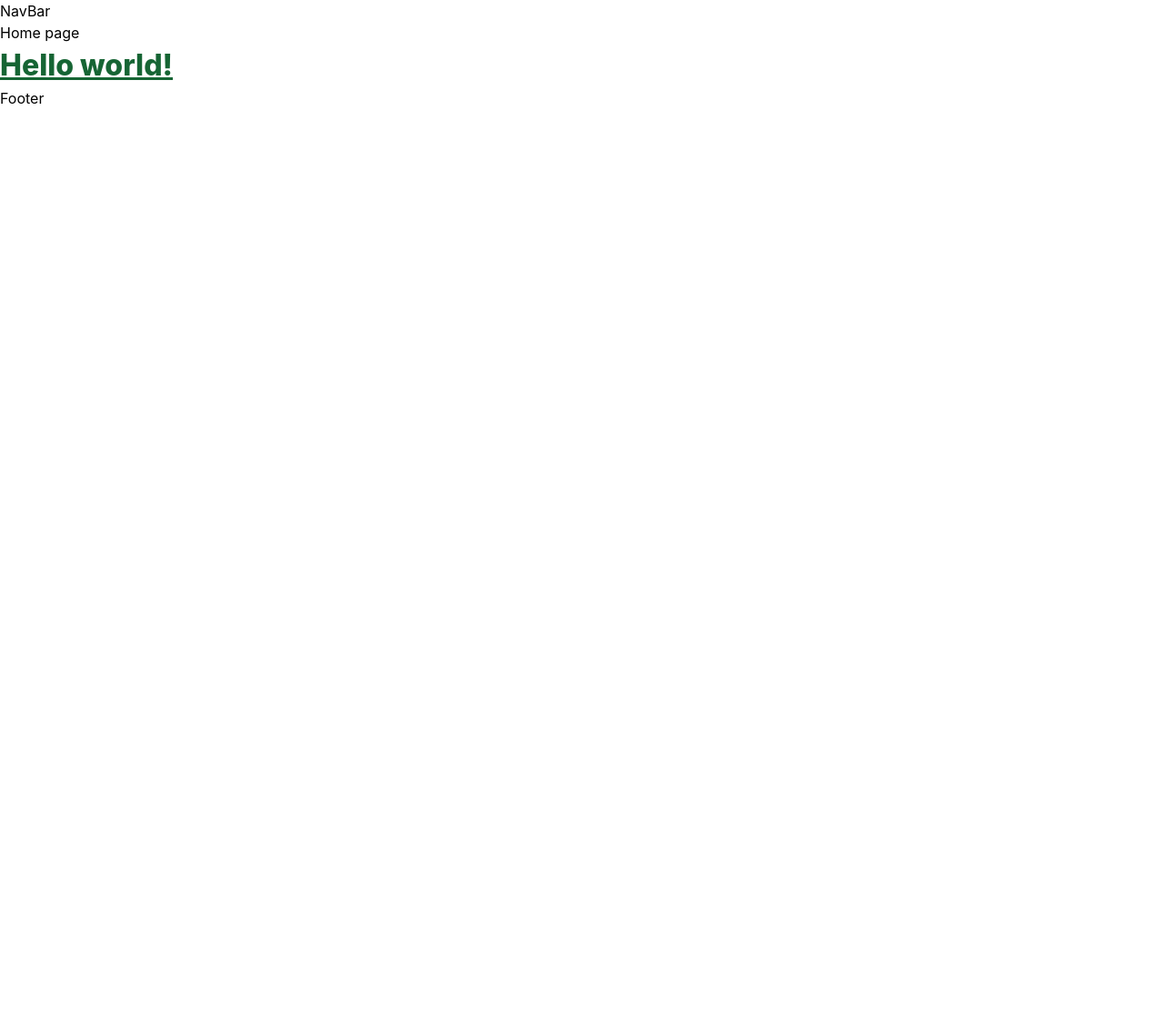
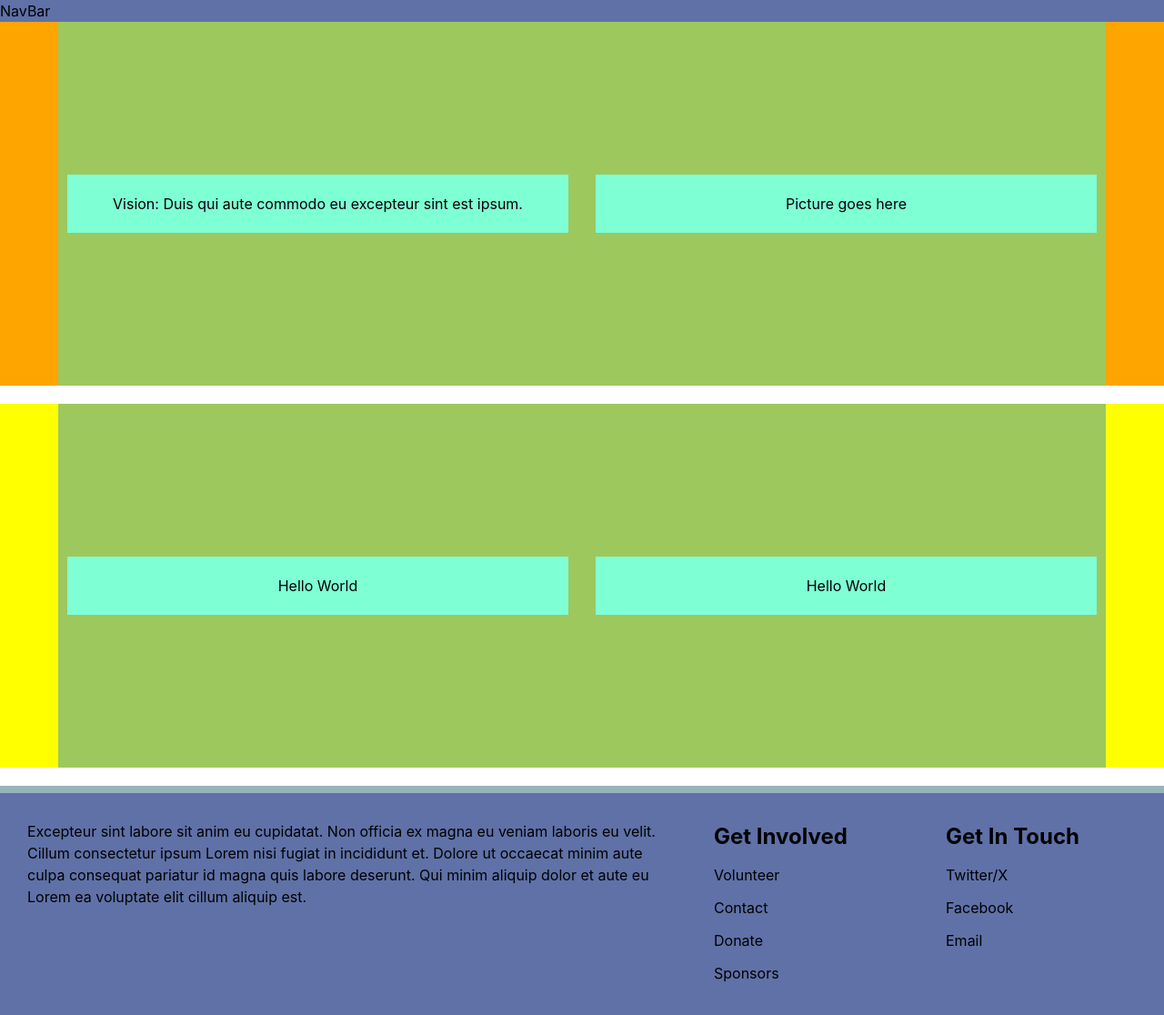
Before and after one commit to AlexanderChao14/RTWB-Website, a React (Create React App) app: page / in a window 1280 px wide. Shown: the top 1116 px of the page at 91% size. Before the commit the page ends 800 px from the top, so only its background shows below. Built offline with nearby package versions, Linux system fonts and the light colour scheme.

Commit message:
Worked on footer and homepage barebones

```diff
--- a/src/components/Footer.js
+++ b/src/components/Footer.js
@@ -2,8 +2,27 @@ import React from "react";
 
 const Footer  = () =>{
     return(
-        <div>
-            Footer
+        <div className="footer">
+            <div className="footerCard">Excepteur sint labore sit anim eu cupidatat. Non officia ex magna eu veniam laboris eu velit. Cillum consectetur ipsum Lorem nisi fugiat in incididunt et. Dolore ut occaecat minim aute culpa consequat pariatur id magna quis labore deserunt. Qui minim aliquip dolor et aute eu Lorem ea voluptate elit cillum aliquip est.</div>
+            <div className="footerCard">
+                <p className="listHeader">Get Involved</p>
+                <ul className = "footerList">
+                    <li><a href="">Volunteer</a></li>
+                    <li><a href="">Contact</a></li>
+                    <li><a href="">Donate</a></li>
+                    <li><a href="">Sponsors</a></li>
+                </ul>
+            </div>
+            <div className="footerCard">
+                <p className = "listHeader">Get In Touch</p>
+                <ul className = "footerList">
+                    <li><a href="">Twitter/X</a></li>
+                    <li><a href="">Facebook</a></li>
+                    <li><a href="">Email</a></li>
+                </ul>
+            </div>
+
+
         </div>
     )
 }
--- a/src/components/NavBar.js
+++ b/src/components/NavBar.js
@@ -2,7 +2,7 @@ import React from "react";
 
 const NavBar = () =>{
     return(
-        <div>
+        <div style={{backgroundColor:"rgb(95, 113, 167)"}}>
             NavBar
         </div>
     )
--- a/src/components/pages/Home.js
+++ b/src/components/pages/Home.js
@@ -5,10 +5,37 @@ import {StyledHeading} from '../styled/StyledHeading'
 const Home = () => {
     return (
         <React.Fragment>
-            <h1>Home page</h1>
-            <StyledHeading className="text-green-800 underline">
-              Hello world!
-          </StyledHeading>
+
+            {/* For now I made the div a container class, and styled it in CSS.
+            We can change this later if needed. */}
+
+            {/* Introduction Section */}
+            <section style={{backgroundColor: "orange"}}>
+                <div className = "container-grid">
+                    <div className="gridItemCenter">
+                        <p>Vision: Duis qui aute commodo eu excepteur sint est ipsum.</p>
+                    </div>
+                    <div className="gridItemCenter">
+                        <p>Picture goes here</p>
+                    </div>
+                </div>
+            </section>
+
+            <section style={{backgroundColor: "yellow"}}>
+                <div className="container-grid">
+                    <div className="gridItemCenter">
+                        <p>Hello World</p>
+                    </div>
+                    <div className="gridItemCenter">
+                        <p>Hello World</p>
+                    </div>
+                </div>
+            </section>
+
+            {/* <StyledHeading className="text-green-800 underline">
+              Welcome to the homepage
+            </StyledHeading> */}
+
         </React.Fragment>
     )
 }
--- a/src/index.css
+++ b/src/index.css
@@ -15,3 +15,68 @@ code {
   font-family: source-code-pro, Menlo, Monaco, Consolas, 'Courier New',
     monospace;
 }
+
+/* I like to work with sections in */
+section {
+  display: flex;
+  justify-content: center;
+  margin-bottom: 20px;
+}
+
+/* General container styling, we can change later */
+.container-grid {
+  display: grid;
+  grid-template-columns: 1fr 1fr;
+  align-items: center;
+  justify-content: center;
+  background-color: rgb(157, 200, 94);
+  width: 90%;
+  min-height: 400px;
+  gap: 10px
+}
+
+/* For Grid items that align their content in the center */
+.gridItemCenter {
+  text-align: center;
+  background-color: aquamarine;
+  padding: 20px;
+  margin: 10px
+}
+
+/* The footer object for all webpages */
+.footer {
+  background-color: rgb(95, 113, 167);
+  border-top: 8px solid rgb(151, 180, 188);
+  min-height: 300px;
+  display: grid;
+  grid-template-columns: 3fr 1fr 1fr;
+  justify-content: center;
+  align-items: flex-start;
+  gap: 5px;
+  padding: 10px;
+}
+
+/* A column or an item in the footer. Contains content within it */
+.footerCard {
+  /* background-color: rgb(215, 154, 40); */
+  /* border: 1px solid white; */
+  padding: 20px;
+}
+
+/* Styling for the lists in the footer */
+.footerList > li {
+  margin: 12px auto;
+}
+
+/* Hover functions  */
+.footerList > li :hover {
+  text-decoration: underline;
+  color: rgb(0, 51, 93);
+  font-weight: 600;
+}
+
+/* Styling for the list header */
+.listHeader {
+  font-weight: 700;
+  font-size: 24px;
+}
```
